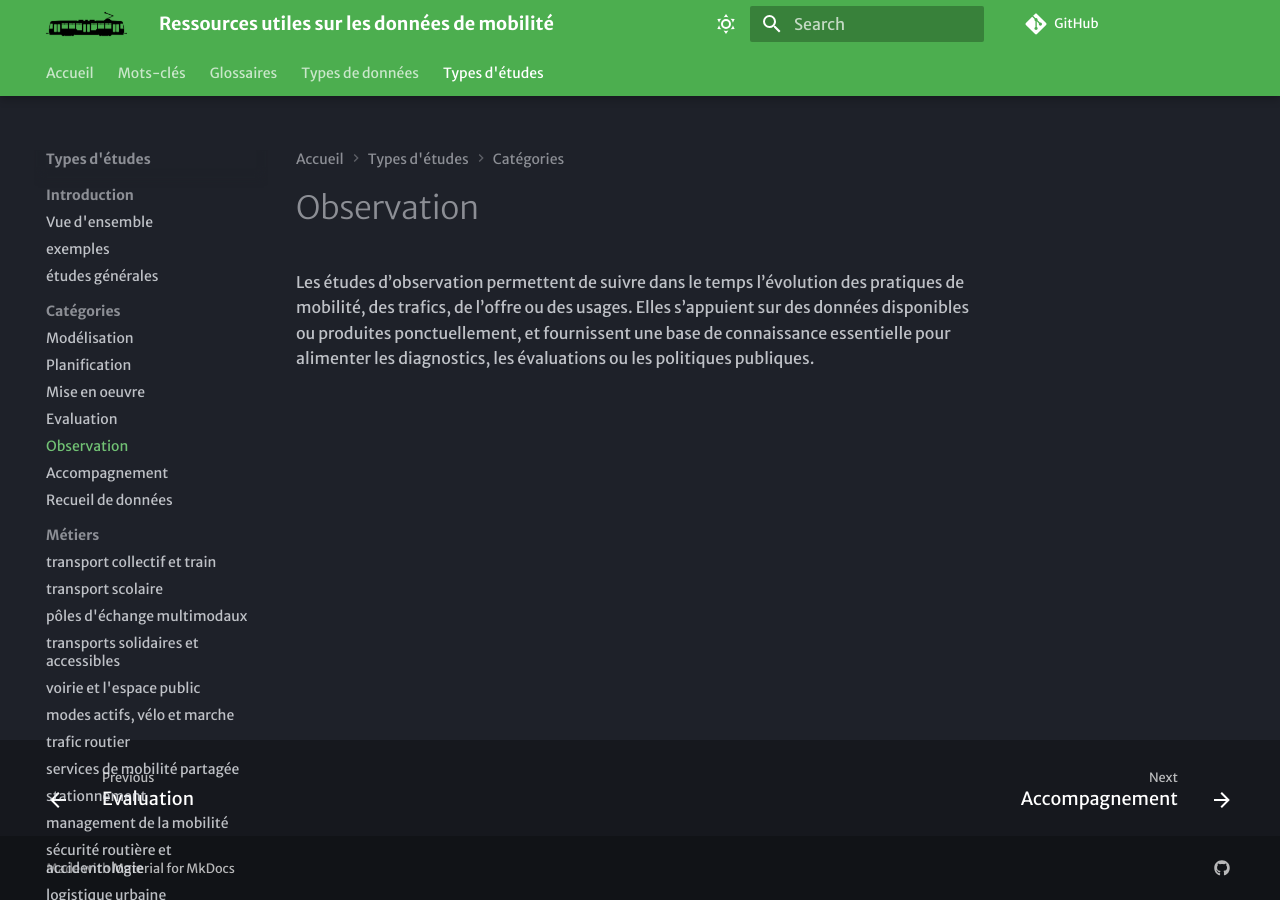
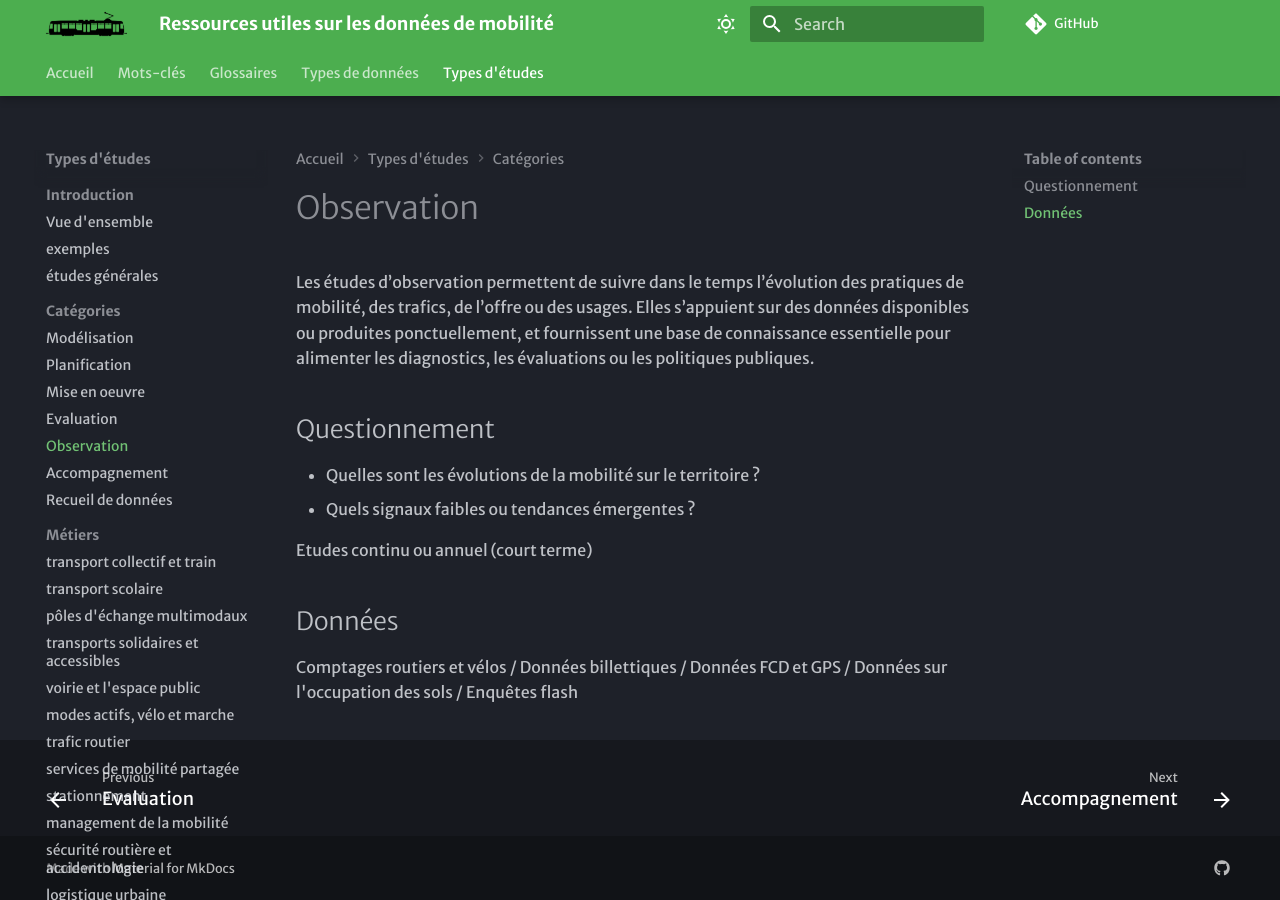
Before and after one commit to xdurang/mobscidat, an MkDocs documentation site: the page built from docs/type_etudes/observation.md, in a window 1280 px wide. Built offline with MkDocs 1.6.1 and Material for MkDocs 9.7.7, drawn with Linux system fonts in a browser that asks for light colours; some web fonts are replaced; comment, search, counter and statistics services are not loaded.

Commit message:
Update observation.md

```diff
--- a/docs/type_etudes/observation.md
+++ b/docs/type_etudes/observation.md
@@ -1,2 +1,9 @@
 # Observation
 Les études d’observation permettent de suivre dans le temps l’évolution des pratiques de mobilité, des trafics, de l’offre ou des usages. Elles s’appuient sur des données disponibles ou produites ponctuellement, et fournissent une base de connaissance essentielle pour alimenter les diagnostics, les évaluations ou les politiques publiques.
+## Questionnement
+- Quelles sont les évolutions de la mobilité sur le territoire ?
+- Quels signaux faibles ou tendances émergentes ?
+
+Etudes continu ou annuel (court terme)
+## Données
+Comptages routiers et vélos / Données billettiques / Données FCD et GPS / Données sur l'occupation des sols / Enquêtes flash
```
